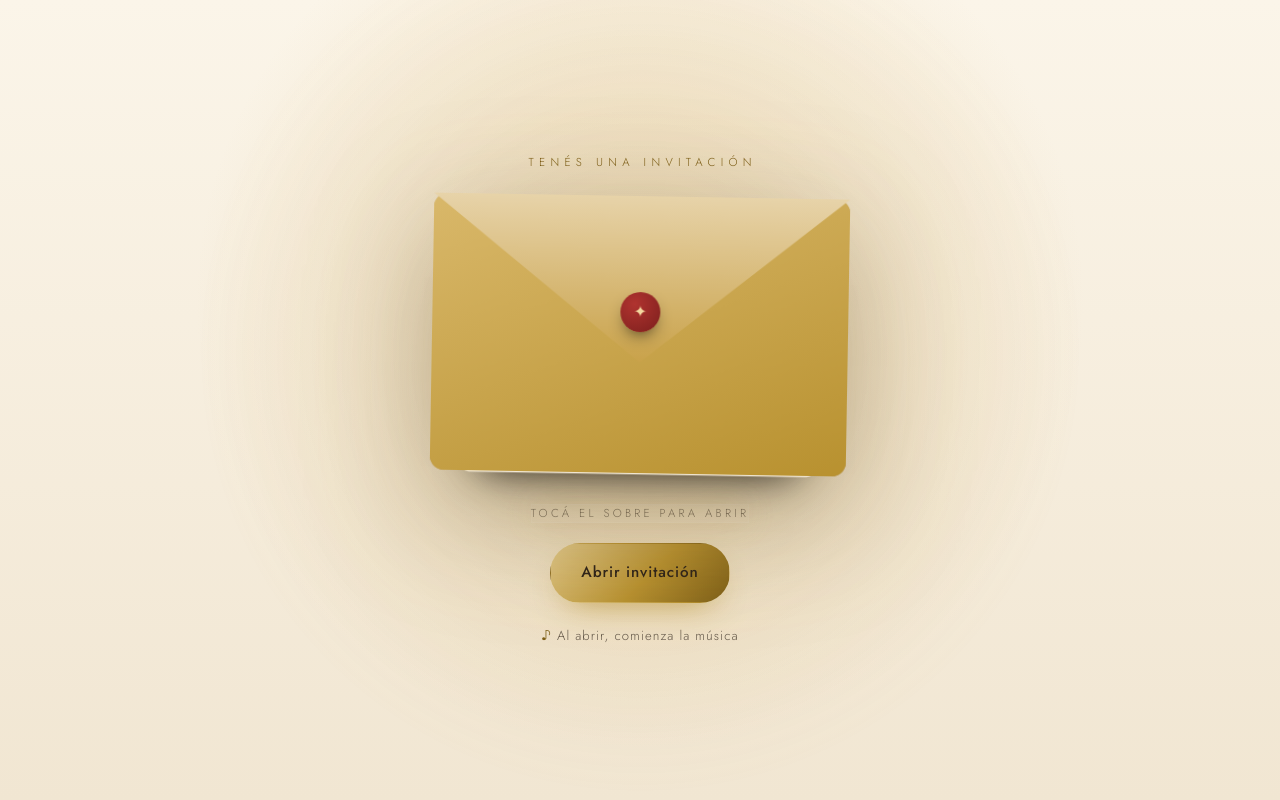
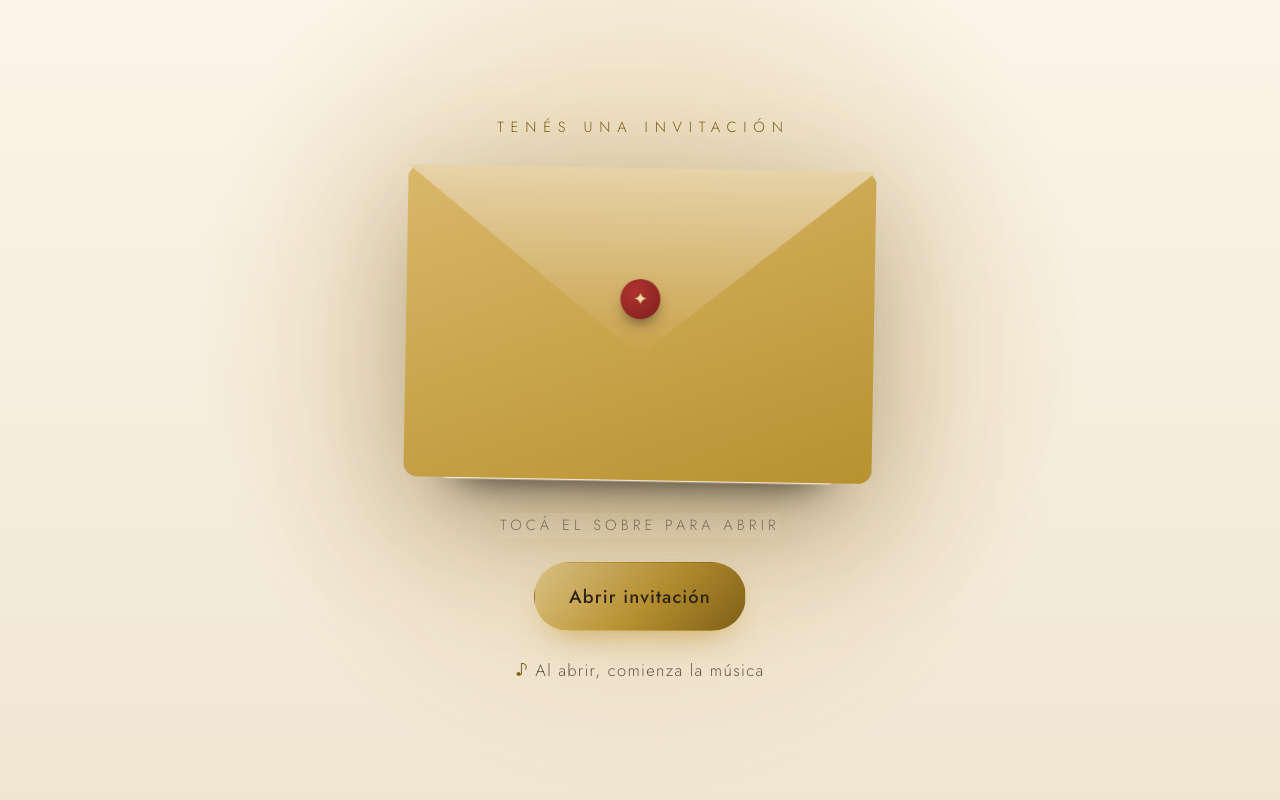
Before and after one commit to vqn2410/mis90maria, a React (Vite) app: page / in a window 1280 px wide. Shown: the top 800 px of the page. Built offline with nearby package versions, Linux system fonts and the light colour scheme.

Commit message:
Agrandar tipografía para mejorar la legibilidad

```diff
--- a/src/index.css
+++ b/src/index.css
@@ -32,6 +32,7 @@
 }
 
 html {
+  font-size: 18px;
   scroll-behavior: smooth;
   -webkit-text-size-adjust: 100%;
 }
@@ -48,7 +49,7 @@ body {
   color: var(--cream);
   font-family: var(--font-sans);
   font-weight: 300;
-  line-height: 1.65;
+  line-height: 1.7;
   overflow-x: hidden;
   -webkit-font-smoothing: antialiased;
 }
@@ -211,7 +212,7 @@ button {
 }
 
 .section__eyebrow {
-  font-size: 0.72rem;
+  font-size: 0.82rem;
   letter-spacing: 0.42em;
   text-transform: uppercase;
   color: var(--gold-deep);
@@ -234,7 +235,7 @@ button {
   padding: 1rem 1.9rem;
   border: 1px solid transparent;
   border-radius: 999px;
-  font-size: 0.95rem;
+  font-size: 1.02rem;
   font-weight: 500;
   letter-spacing: 0.06em;
   cursor: pointer;
@@ -347,7 +348,7 @@ button {
 }
 
 .hero__eyebrow {
-  font-size: 0.74rem;
+  font-size: 0.84rem;
   letter-spacing: 0.5em;
   text-transform: uppercase;
   color: var(--muted);
@@ -532,7 +533,7 @@ button {
 
 .hero__whisper {
   margin-top: 1.6rem;
-  font-size: 0.82rem;
+  font-size: 0.92rem;
   letter-spacing: 0.14em;
   text-transform: uppercase;
   color: var(--muted-soft);
@@ -659,7 +660,7 @@ button {
 
 .photo__signature {
   margin-top: 1.2rem;
-  font-size: 0.8rem;
+  font-size: 0.9rem;
   letter-spacing: 0.24em;
   text-transform: uppercase;
   color: var(--gold-deep);
@@ -671,7 +672,7 @@ button {
 .gallery__text {
   margin: 1.2rem auto 0;
   max-width: 34rem;
-  font-size: clamp(0.98rem, 4vw, 1.12rem);
+  font-size: clamp(1.08rem, 4.3vw, 1.22rem);
   color: var(--muted);
 }
 
@@ -735,7 +736,7 @@ button {
   margin-top: 12px;
   font-family: var(--font-serif);
   font-style: italic;
-  font-size: clamp(0.85rem, 3.4vw, 1.05rem);
+  font-size: clamp(0.98rem, 3.8vw, 1.18rem);
   text-align: center;
   color: #6b563a;
 }
@@ -872,7 +873,7 @@ button {
 }
 
 .surprise__eyebrow {
-  font-size: 0.68rem;
+  font-size: 0.8rem;
   letter-spacing: 0.46em;
   text-transform: uppercase;
   color: var(--gold-deep);
@@ -916,7 +917,7 @@ button {
 }
 
 .surprise__request {
-  font-size: clamp(1rem, 4.1vw, 1.12rem);
+  font-size: clamp(1.08rem, 4.3vw, 1.22rem);
   color: var(--muted);
   line-height: 1.7;
 }
@@ -935,7 +936,7 @@ button {
   border: 1px solid var(--border);
   border-radius: 999px;
   background: rgba(255, 255, 255, 0.7);
-  font-size: 0.74rem;
+  font-size: 0.84rem;
   letter-spacing: 0.12em;
   text-transform: uppercase;
   color: var(--gold-deep);
@@ -945,7 +946,7 @@ button {
   margin-top: 1.5rem;
   font-family: var(--font-serif);
   font-style: italic;
-  font-size: 0.98rem;
+  font-size: 1.06rem;
   color: var(--muted-soft);
 }
 
@@ -990,7 +991,7 @@ button {
 }
 
 .details__label {
-  font-size: 0.66rem;
+  font-size: 0.78rem;
   letter-spacing: 0.38em;
   text-transform: uppercase;
   color: var(--gold-deep);
@@ -1027,7 +1028,7 @@ button {
 }
 
 .details__type {
-  font-size: 0.74rem;
+  font-size: 0.84rem;
   letter-spacing: 0.34em;
   text-transform: uppercase;
   color: var(--muted-soft);
@@ -1066,7 +1067,7 @@ button {
 }
 
 .countdown__label {
-  font-size: clamp(0.56rem, 2.6vw, 0.7rem);
+  font-size: clamp(0.72rem, 3vw, 0.86rem);
   letter-spacing: 0.22em;
   text-transform: uppercase;
   color: var(--muted-soft);
@@ -1347,7 +1348,7 @@ button {
 }
 
 .footer__secret-note {
-  font-size: clamp(0.95rem, 3.8vw, 1.05rem);
+  font-size: clamp(1.05rem, 4.2vw, 1.2rem);
   letter-spacing: 0.06em;
   color: var(--muted);
 }
@@ -1355,7 +1356,7 @@ button {
 .footer__signature {
   margin-top: 2rem;
   font-family: var(--font-serif);
-  font-size: 1.05rem;
+  font-size: 1.12rem;
   letter-spacing: 0.28em;
   text-transform: uppercase;
   color: var(--gold-deep);
@@ -1383,7 +1384,7 @@ button {
   border: 1px solid rgba(184, 145, 47, 0.6);
   background: linear-gradient(135deg, rgba(46, 33, 22, 0.94), rgba(70, 51, 31, 0.94));
   color: #f7f0e2;
-  font-size: 0.85rem;
+  font-size: 0.95rem;
   font-weight: 500;
   letter-spacing: 0.05em;
   cursor: pointer;
@@ -1452,7 +1453,7 @@ button {
 }
 
 .music-player__label {
-  font-size: 0.78rem;
+  font-size: 0.88rem;
 }
 
 /* ------------------------------------------------------------------ */
@@ -1597,7 +1598,7 @@ button {
 }
 
 .intro__eyebrow {
-  font-size: 0.72rem;
+  font-size: 0.82rem;
   letter-spacing: 0.46em;
   text-transform: uppercase;
   color: var(--gold-deep);
@@ -1676,7 +1677,7 @@ button {
 }
 
 .intro__letter-age {
-  font-size: 0.7rem;
+  font-size: 0.8rem;
   letter-spacing: 0.4em;
   text-transform: uppercase;
   color: var(--gold-deep);
@@ -1734,7 +1735,7 @@ button {
 }
 
 .intro__hint {
-  font-size: 0.72rem;
+  font-size: 0.82rem;
   letter-spacing: 0.28em;
   text-transform: uppercase;
   color: var(--muted-soft);
@@ -1747,7 +1748,7 @@ button {
 
 .intro__music {
   margin-top: 1rem;
-  font-size: 0.82rem;
+  font-size: 0.92rem;
   letter-spacing: 0.08em;
   color: var(--muted);
 }
```
